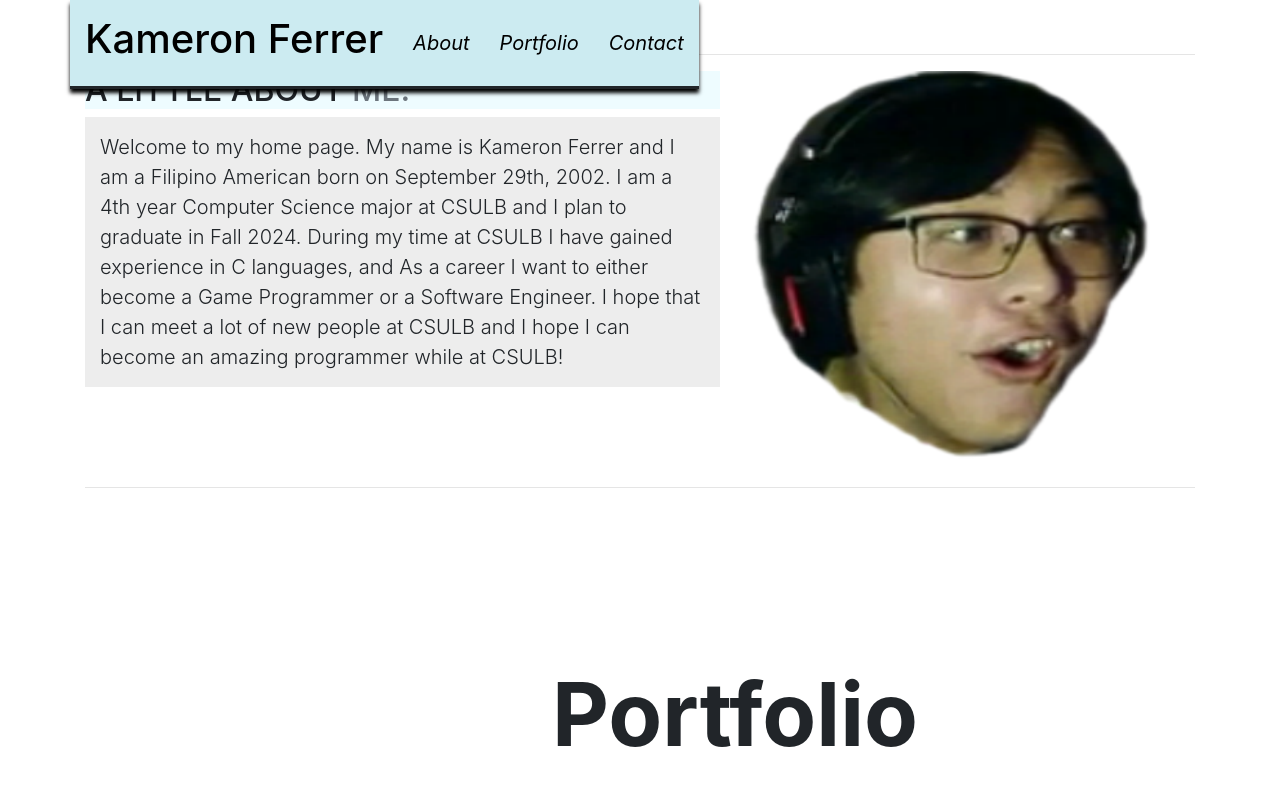
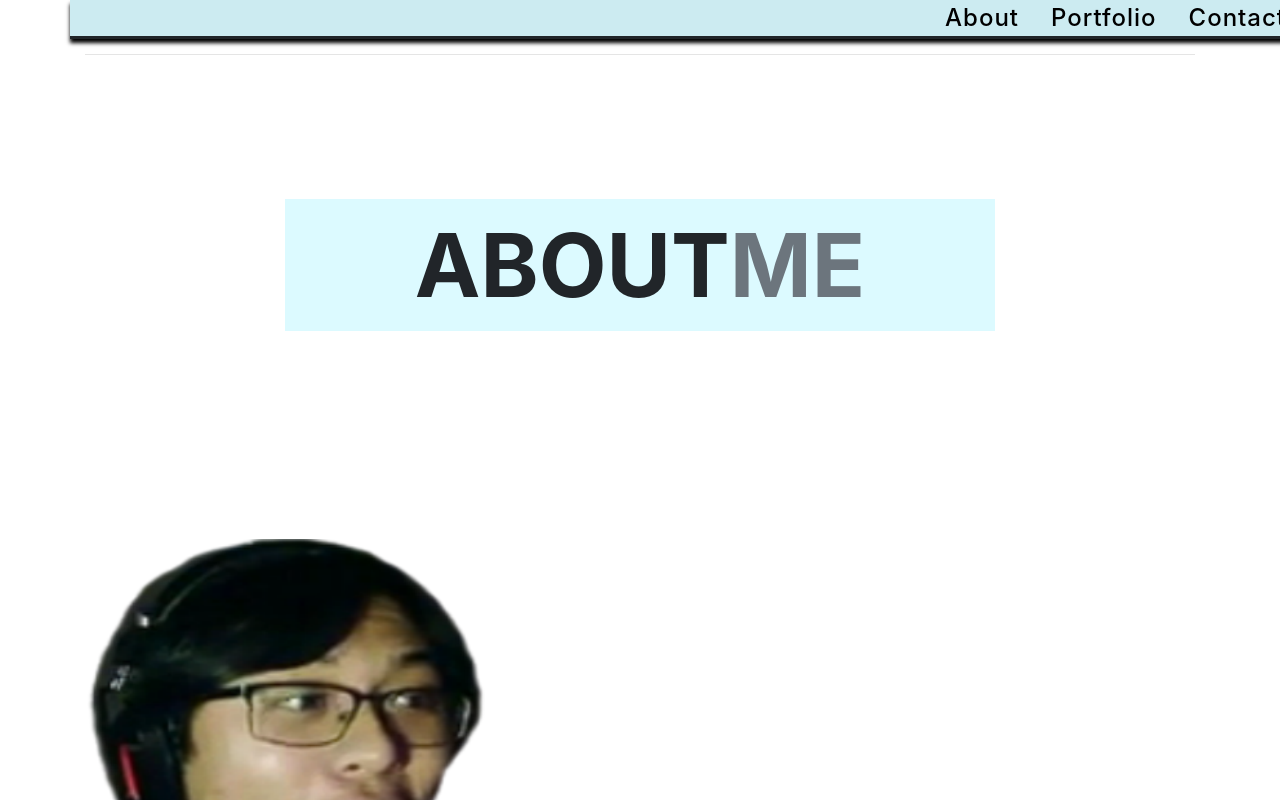
Before and after one commit to kickingdude/Personal-Website, a React (Create React App) app: page / in a window 1280 px wide. Shown: the top 800 px of the page. Built offline with nearby package versions, Linux system fonts and the light colour scheme.

Commit message:
made changes to nav bar and about me

```diff
--- a/src/App.css
+++ b/src/App.css
@@ -47,19 +47,29 @@ body{
     align-content:center;
     align-items:flex-start;
 }
-.flex-links {
-    padding: 15px;
-    margin-left: auto;
+.navigation-header {
+    margin-right:2rem;
+    font-size: 1.5rem;
+    font-weight: 500;
+    letter-spacing: 1px;
 }
 
-.flex-header {
+.navigation-bar {
     display: flex;
-    justify-content: space-between;
+    justify-content: flex-end;
     align-items: center;
     position: fixed;
-    z-index:9999999;
+    z-index: 9999999;
     border-bottom: solid;
-    box-shadow:0 4px 4px black;
+    box-shadow: 0 4px 4px black;
+    width: 100vw;
+    backdrop-filter: blur(6px);
+    background: rgba(220, 250, 255, 0.95);
+}
+
+.navigation-item {
+    margin-right: 2rem;
+    color: black;
 }
 
 .flex-name {
@@ -67,6 +77,23 @@ body{
     margin-right:auto;
 }
 
+.about-me-header {
+    position: relative;
+    font-size: 5.5rem;
+    font-weight: 700;
+    margin-top: 9rem;
+    margin-bottom: 13rem;
+    z-index: 9999;
+
+    margin-left: 200px;
+    margin-right: 200px;
+    background: rgba(220, 250, 255, 1);
+}
+
+.about-me {
+    display: flex;
+    justify-content: center;
+}
 .portfolio {
     width: 1300px;
     margin-left: auto;
--- a/src/App.js
+++ b/src/App.js
@@ -24,57 +24,32 @@ export default function App() {
                 />
             </head>
             <body>
-                <div id="header" className="flex-header" style={{ backgroundColor: "#ccebf1" }}>
-                    <h3 id="name" className="flex-name" style={{ fontSize: 40, color: "black" }}>
-                        Kameron Ferrer
-                    </h3>
-                    <a
-                        className="flex-links"
-                        style={{ padding: 15 }}
-                        href="#about"
-                    >
-                        <i style={{ float: "right", fontSize: 20, color: "black" }}> About</i>
-                    </a>
-                    <a
-                        style={{ padding: 15 }}
-                        href="#portfolio"
-                    >
-                        <i style={{ float: "right", fontSize: 20, color: "black" }}>
-                            {" "}
-                            Portfolio{" "}
-                        </i>
-                    </a>
-                    <a
-                        style={{ padding: 15 }}
-                        href="#contact"
-                    >
-                        <i style={{ float: "right", fontSize: 20, color: "black" }}> Contact </i>
-                    </a>
-
+                <div id="nav-bar" className="navigation-bar" style={{ backgroundColor: "#ccebf1" }}>
+                    <div id="nav-header" className="navigation-header">
+                        <a className="navigation-item" href="#about">
+                            About
+                        </a>
+                        <a className="navigation-item" href="#portfolio">
+                            Portfolio
+                        </a>
+                        <a className="navigation-item" href="#contact">
+                            Contact
+                        </a>
+                    </div>
                 </div>
 
                 <br />
 
                 <div className="container" style={{ marginTop: 30 }}>
                     <hr className="featurette-divider" />
-                    <div id="about" className="row featurette">
-                        <div className="col-md-7">
-                            <h2
-                                className="featurette-heading"
-                                style={{ backgroundColor: "#eefcff" }}
-                            >
-                                A LITTLE ABOUT <span className="text-muted">ME.</span>
-                            </h2>
-                            <p className="lead" style={{ backgroundColor: "#ededed", padding: 15 }}>
-                                Welcome to my home page. My name is Kameron Ferrer and I am a Filipino
-                                American born on September 29th, 2002. I am a 4th year Computer
-                                Science major at CSULB and I plan to graduate in Fall 2024. During my
-                                time at CSULB I have gained experience in C languages, and As a career
-                                I want to either become a Game Programmer or a Software Engineer. I
-                                hope that I can meet a lot of new people at CSULB and I hope I can
-                                become an amazing programmer while at CSULB!
-                            </p>
+                    <div id="about" className="about-me-header">
+                        <div className="about-me">
+                            ABOUT <span className="text-muted">ME</span>
                         </div>
+
+                    </div>
+                    <div className="row featurette">
+
                         <div className="col-md-5">
                             <img
                                 src={pfp}
@@ -82,7 +57,17 @@ export default function App() {
                                 width={400}
                                 height={400}
                             />
+                            <p className="lead" style={{ backgroundColor: "#ededed", padding: 15 }}>
+                                I am a Computer Science graduate from California State University, Long Beach, with a strong passion for software development, artificial intelligence, and problem-solving. My expertise lies in backend development, database management, and AI-driven applications, where I strive to create innovative and efficient solutions.
+                                I am always eager to learn and explore emerging technologies, particularly in AI, full-stack development, and cloud computing. My goal is to contribute my skills and passion for technology to a forward-thinking organization, helping build impactful software solutions that enhance user experiences.
+                                Let's connect and collaborate!
+                            </p>
                         </div>
+
+                        <div className="col-md-7">
+
+                        </div>
+
                     </div>
 
                     <hr className="featurette-divider" />
```
